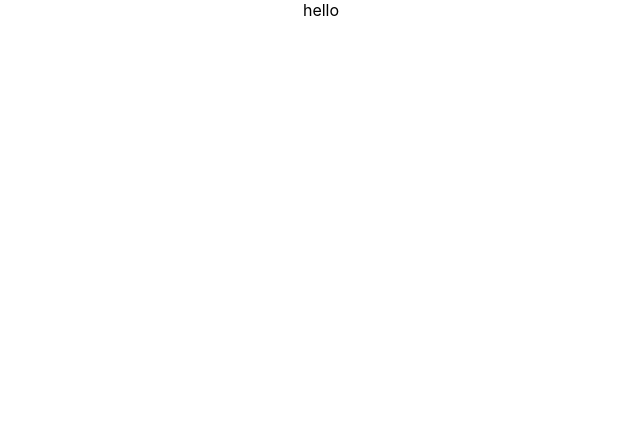
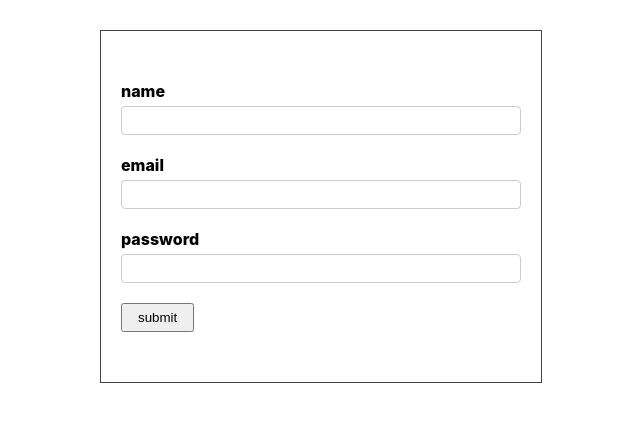
Before and after one commit to Behrooz-zendehdel/Login-Form-with-react, a React (Create React App) app: page / in a window 1280 px wide. Shown: the top 422 px of the page, without its empty margins (319-959 px from the left). Built offline with nearby package versions, Linux system fonts and the light colour scheme.

Commit message:
add component signup and css

```diff
--- a/src/App.css
+++ b/src/App.css
@@ -1,38 +1,35 @@
+* {
+  margin: 0;
+  padding: 0;
+  box-sizing: border-box;
+}
 .App {
-  text-align: center;
+  padding-top: 30px;
+  display: flex;
+  justify-content: center;
+}
+label {
+  display: flex;
+  margin-bottom: 5px;
+  font-weight: 800;
+}
+form {
+  border: 1px solid #444;
+  padding: 50px 20px;
 }
 
-.App-logo {
-  height: 40vmin;
-  pointer-events: none;
+input {
+  width: 400px;
+  padding: 6px 12px;
+  display: block;
+  background-color: #fff;
+  color: #444;
+  border: 1px solid #ccc;
+  border-radius: 4px;
 }
-
-@media (prefers-reduced-motion: no-preference) {
-  .App-logo {
-    animation: App-logo-spin infinite 20s linear;
-  }
+.formControl {
+  margin-bottom: 20px;
 }
-
-.App-header {
-  background-color: #282c34;
-  min-height: 100vh;
-  display: flex;
-  flex-direction: column;
-  align-items: center;
-  justify-content: center;
-  font-size: calc(10px + 2vmin);
-  color: white;
+button {
+  padding: 5px 15px;
 }
-
-.App-link {
-  color: #61dafb;
-}
-
-@keyframes App-logo-spin {
-  from {
-    transform: rotate(0deg);
-  }
-  to {
-    transform: rotate(360deg);
-  }
-}
--- a/src/App.js
+++ b/src/App.js
@@ -1,9 +1,10 @@
-import './App.css';
+import "./App.css";
+import SignUpForm from "./SignUpForm";
 
 function App() {
   return (
     <div className="App">
-     hello
+      <SignUpForm />
     </div>
   );
 }
--- /dev/null
+++ b/src/SignUpForm.js
@@ -0,0 +1,54 @@
+import { useState } from "react";
+
+const SignUpForm = () => {
+  const [userData, setUserData] = useState({
+    name: "",
+    email: "",
+    password: "",
+  });
+
+  const changeHandler = ({ target }) => {
+
+    setUserData({ ...userData, [target.name]: target.value });
+  };
+  const submitHandler =(e)=>{
+e.preventDefault()
+      console.log("submitedd ...")
+  }
+  return (
+    <div>
+      <form onSubmit={submitHandler}>
+        <div className="formControl">
+          <label>name</label>
+          <input
+            type="text"
+            onChange={changeHandler}
+            value={userData.name}
+            name="name"
+          />
+        </div>
+        <div className="formControl">
+          <label>email</label>
+          <input
+            type="text"
+            onChange={changeHandler}
+            value={userData.email}
+            name="email"
+          />
+        </div>
+        <div className="formControl">
+          <label>password</label>
+          <input
+            type="text"
+            onChange={changeHandler}
+            value={userData.password}
+            name="password"
+          />
+        </div>
+        <button>submit</button>
+      </form>
+    </div>
+  );
+};
+
+export default SignUpForm;
```
